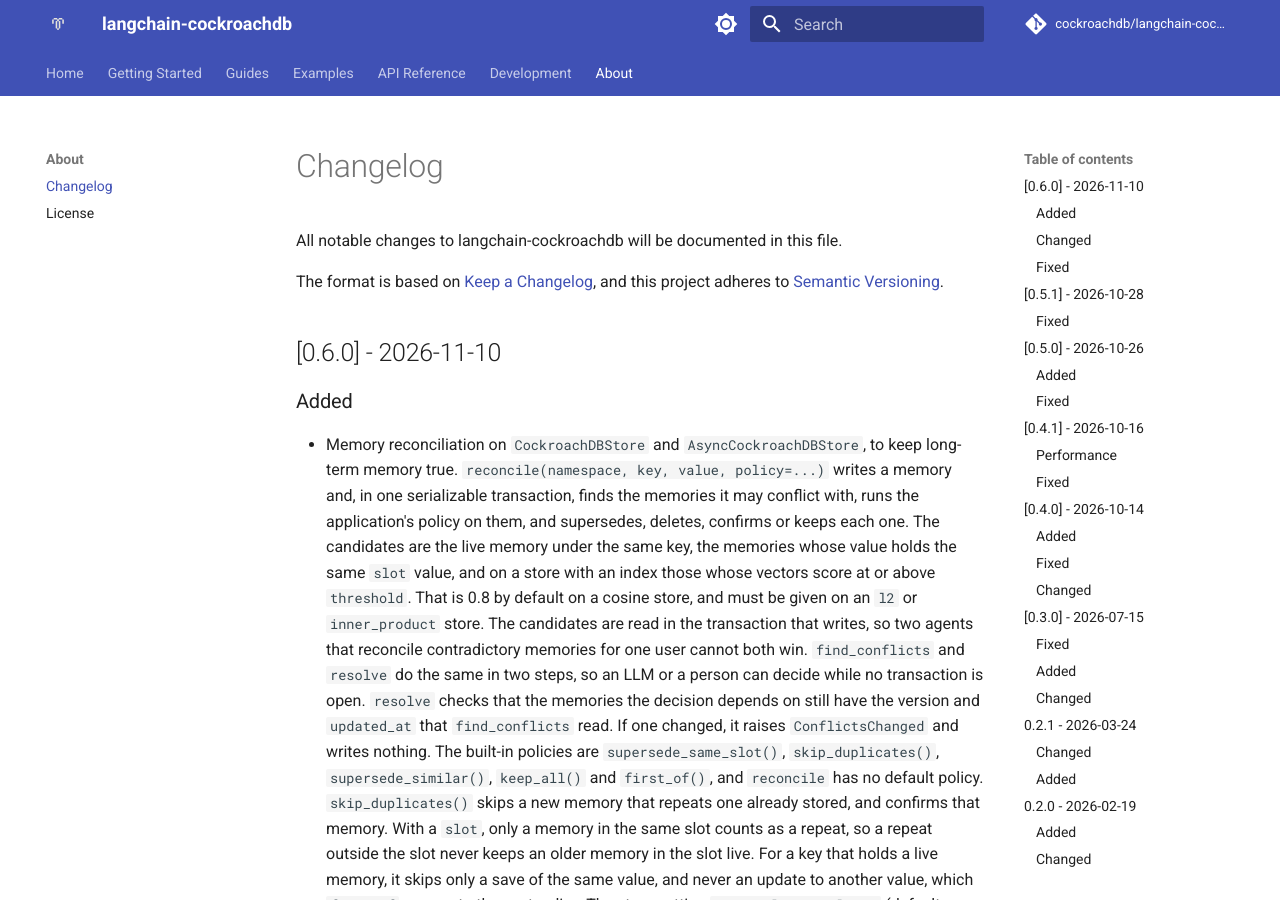
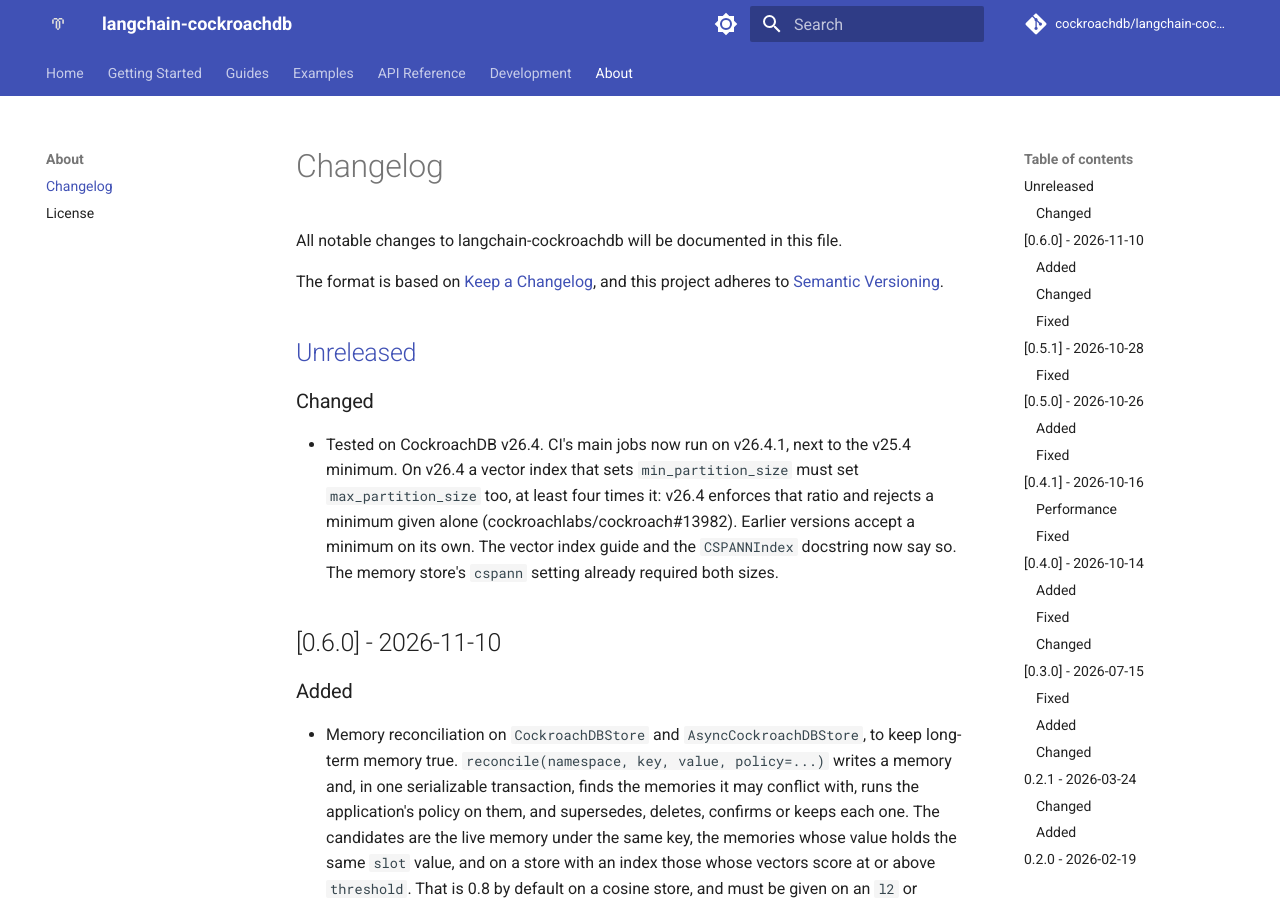
Before and after one commit to cockroachdb/langchain-cockroachdb, an MkDocs documentation site: the page built from docs/about/changelog.md, in a window 1280 px wide and 900 px high. Built offline with MkDocs 1.6.1 and Material for MkDocs 9.7.7, drawn with Linux system fonts in a browser that asks for light colours; comment, search, counter and statistics services are not loaded.

Commit message:
ci: test on CockroachDB v26.4.1, and give both partition sizes for v26.4 (#34)
CockroachDB v26.4 is out, and Docker Hub's latest is v26.4.1, which the
Release workflow and the default testcontainer already use. CI's main
jobs move from v26.3.2 to v26.4.1, and the v25.4 job stays as the
minimum.

v26.4 requires max_partition_size to be at least four times
min_partition_size, and rejects a min_partition_size given alone
("max_partition_size (0) must be at least four times the value of
min_partition_size", cockroachlabs/cockroach#13982). Two tests created
an index with a minimum alone and failed on v26.4.1. They now give both
sizes, which every supported version accepts. The vector index guide and
the CSPANNIndex docstring say what v26.4 needs, and the installation
page lists v26.4 as tested. No library behavior changes.

Co-Authored-By: Claude Fable 5.2 <noreply@anthropic.com>

```diff
--- a/docs/about/changelog.md
+++ b/docs/about/changelog.md
@@ -4,6 +4,12 @@ All notable changes to langchain-cockroachdb will be documented in this file.
 
 The format is based on [Keep a Changelog](https://keepachangelog.com/en/1.0.0/),
 and this project adheres to [Semantic Versioning](https://semver.org/spec/v2.0.0.html).
+
+## [Unreleased]
+
+### Changed
+
+- Tested on CockroachDB v26.4. CI's main jobs now run on v26.4.1, next to the v25.4 minimum. On v26.4 a vector index that sets `min_partition_size` must set `max_partition_size` too, at least four times it: v26.4 enforces that ratio and rejects a minimum given alone (cockroachlabs/cockroach#13982). Earlier versions accept a minimum on its own. The vector index guide and the `CSPANNIndex` docstring now say so. The memory store's `cspann` setting already required both sizes.
 
 ## [0.6.0] - 2026-11-10
 
```
Also changed, not shown: CHANGELOG.md (+6 -0 lines), docs/getting-started/installation.md (+1 -1 lines), docs/guides/vector-indexes.md (+2 -0 lines), 4 other files.
